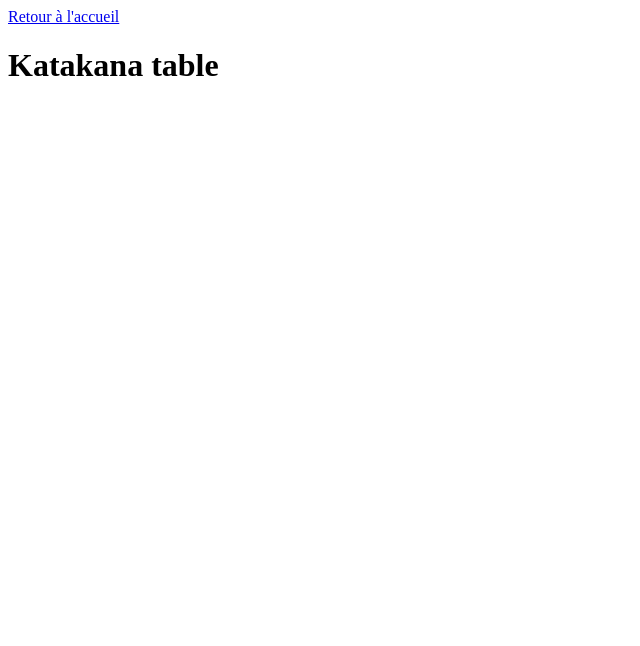
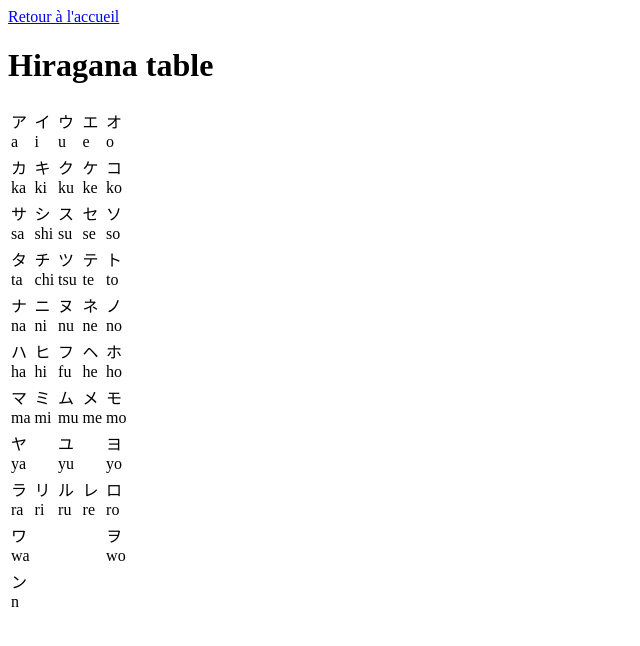
Before and after one commit to KamiAmiga/kanjiKickstart, a Vue app: page /katakanas in a window 1280 px wide. Shown: the top 646 px of the page, without its empty margins (0-640 px from the left). Built offline with nearby package versions, Linux system fonts and the light colour scheme.

Commit message:
Split kana tables generation into separate files

```diff
--- /dev/null
+++ b/src/components/KanaTable.vue
@@ -0,0 +1,57 @@
+<script setup lang="ts">
+import { KanaItem } from '../types/kana'
+interface Props {
+  kanaTable: Array<KanaItem>;
+  tableCols: Array<string>;
+  tableRows: Array<string>;
+}
+
+defineProps<Props>()
+</script>
+
+<template>
+  <table>
+    <tr>
+      <td v-for="(tableCol, index) in tableCols"
+        :key="index">
+        <template v-for="(hiragana, index) in kanaTable"
+          :key="index">
+          <div v-if="!hiragana.consonant && hiragana.vowel && hiragana.vowel === tableCol">
+            {{ hiragana.kana }}<br/>
+            {{ hiragana.romaji }}
+          </div>
+        </template>
+      </td>
+    </tr>
+
+    <tr v-for="(tableRow, index) in tableRows"
+      :key="index">
+      <td v-for="(tableCol, index) in tableCols"
+        :key="index">
+        <template v-for="(hiragana, index) in kanaTable"
+          :key="index">
+          <div v-if="hiragana.vowel === tableCol && hiragana.consonant === tableRow">
+            {{ hiragana.kana }}<br/>
+            {{ hiragana.romaji }}
+          </div>
+        </template>
+      </td>
+    </tr>
+
+    <tr>
+      <td>
+        <template v-for="(hiragana, index) in kanaTable"
+          :key="index">
+          <div v-if="hiragana.consonant && !hiragana.vowel">
+            {{ hiragana.kana }}<br/>
+            {{ hiragana.romaji }}
+          </div>
+        </template>
+      </td>
+      <td colspan="4"></td>
+    </tr>
+  </table>
+</template>
+
+<style scoped>
+</style>
--- a/src/store.ts
+++ /dev/null
@@ -1,2 +0,0 @@
-export { hiraganaTable, katakanaTable } from './store/kana'
-export { kanjiList } from './store/kanji'
--- a/src/store/kana.ts
+++ b/src/store/kana.ts
@@ -1,18 +1,5 @@
 import { reactive } from 'vue'
-
-export interface YomiReading {
-  kana: string,
-  romaji: string
-}
-
-interface KanaCategory {
-  combined: boolean,
-  vowel?: string,
-  consonant?: string
-}
-
-interface KanaItem extends YomiReading, KanaCategory {}
-interface KanaTable extends Array<KanaItem>{}
+import { KanaTable, KanaItem } from '../types/kana'
 
 export const hiraganaTable: KanaTable = reactive([
   {
@@ -651,3 +638,23 @@ export const katakanaTable: KanaTable = reactive([
     consonant: 'n',
   }
 ])
+
+export function kanaTableCols(kanaTable: Array<KanaItem>) {
+  const vowels = new Array
+  kanaTable.forEach((kana) => {
+    if (kana.vowel && !vowels.includes(kana.vowel)) {
+      vowels.push(kana.vowel)
+    }
+  })
+  return vowels
+}
+
+export function kanaTableRows(kanaTable: Array<KanaItem>) {
+  const consonants = new Array
+  kanaTable.forEach((kana) => {
+    if (kana.consonant && !consonants.includes(kana.consonant)) {
+      consonants.push(kana.consonant)
+    }
+  })
+  return consonants
+}
--- /dev/null
+++ b/src/types/kana.ts
@@ -0,0 +1,13 @@
+export interface YomiReading {
+  kana: string,
+  romaji: string
+}
+
+interface KanaCategory {
+  combined: boolean,
+  vowel?: string,
+  consonant?: string
+}
+
+export interface KanaItem extends YomiReading, KanaCategory {}
+export interface KanaTable extends Array<KanaItem>{}
--- a/src/views/HiraganasTable.vue
+++ b/src/views/HiraganasTable.vue
@@ -1,10 +1,23 @@
 <script setup lang="ts">
+import { kanaTableCols, kanaTableRows, hiraganaTable } from '../store/kana'
+
 import Backlink from '../components/Backlink.vue'
+import KanaTableVue from '../components/KanaTable.vue';
+
+const tableCols = kanaTableCols(hiraganaTable)
+
+const tableRows = kanaTableRows(hiraganaTable)
 </script>
 
 <template>
   <Backlink />
   <h1>Hiragana table</h1>
+
+  <KanaTableVue
+    :kanaTable="hiraganaTable"
+    :tableCols="tableCols"
+    :tableRows="tableRows">
+  </KanaTableVue>
 </template>
 
 <style scoped>
--- a/src/views/Home.vue
+++ b/src/views/Home.vue
@@ -14,7 +14,7 @@
         <router-link :to="{ name: 'HiraganasTable' }">Tableau des hiraganas</router-link>
       </li>
       <li>
-        <router-link :to="{ name: 'KatakanasTable' }">Tableau des kanjis</router-link>
+        <router-link :to="{ name: 'KatakanasTable' }">Tableau des katakanas</router-link>
       </li>
     </ul>
   </nav>
--- a/src/views/KanjiItem.vue
+++ b/src/views/KanjiItem.vue
@@ -1,8 +1,8 @@
 <script setup lang="ts">
 import { useRoute } from 'vue-router'
 import { computed, ComputedRef } from 'vue'
-import { kanjiList } from '../store'
-import { KanjiItem } from '../store/kanji'
+import { kanjiList } from '../store/kanji'
+import { KanjiItem } from '../types/kanji'
 
 import Backlink from '../components/Backlink.vue'
 import NextKanjiLink from '../components/NextKanjiLink.vue'
--- a/src/views/KanjisList.vue
+++ b/src/views/KanjisList.vue
@@ -1,5 +1,5 @@
 <script setup lang="ts">
-import { kanjiList } from '../store'
+import { kanjiList } from '../store/kanji'
 
 import Backlink from '../components/Backlink.vue'
 </script>
--- a/src/views/KatakanasTable.vue
+++ b/src/views/KatakanasTable.vue
@@ -1,10 +1,23 @@
 <script setup lang="ts">
+import { kanaTableCols, kanaTableRows, katakanaTable } from '../store/kana'
+
 import Backlink from '../components/Backlink.vue'
+import KanaTableVue from '../components/KanaTable.vue';
+
+const tableCols = kanaTableCols(katakanaTable)
+
+const tableRows = kanaTableRows(katakanaTable)
 </script>
 
 <template>
   <Backlink />
-  <h1>Katakana table</h1>
+  <h1>Hiragana table</h1>
+
+  <KanaTableVue
+    :kanaTable="katakanaTable"
+    :tableCols="tableCols"
+    :tableRows="tableRows">
+  </KanaTableVue>
 </template>
 
 <style scoped>
```
Also changed, not shown: src/store/kanji.ts (+1 -18 lines), src/types/kanji.ts (added, +18 -0 lines).
